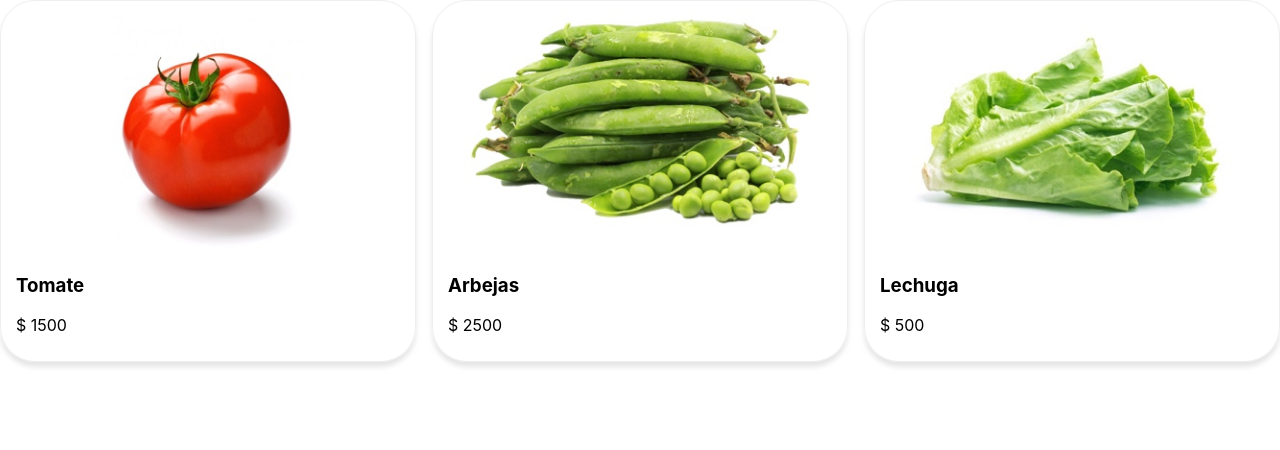
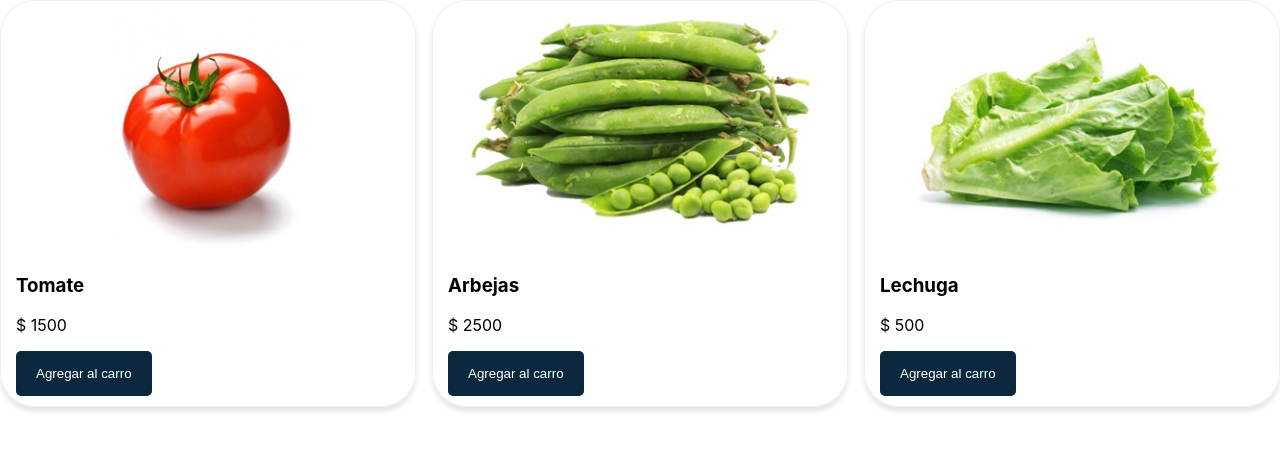
Before and after one commit to hatorob/carroComprasReactLearning, a React (Create React App) app: page / in a window 1280 px wide. Shown: the top 450 px of the page. Built offline with nearby package versions, Linux system fonts and the light colour scheme.

Commit message:
Se agrego el boton para agregar al carro

```diff
--- /dev/null
+++ b/src/components/Button.js
@@ -0,0 +1,26 @@
+import { Component } from "react";
+
+const styles = {
+    button: {
+        backgroundColor: '#0A283E',
+        color: 'white',
+        padding: '15px 20px',
+        border: 'none',
+        borderRadius: '5px',
+        cursor: 'pointer',
+    }
+}
+
+class Button extends Component {
+
+    render() {
+        return (
+            <button style={styles.button}
+                    {...this.props}
+            />
+        )
+    }
+}
+
+
+export default Button
--- a/src/components/Producto.js
+++ b/src/components/Producto.js
@@ -1,4 +1,5 @@
 import { Component  } from "react";
+import Button from './Button';
 
 const styles = {
     producto: {
@@ -17,12 +18,15 @@
 
     render() {
         //console.log(this.props)
-        const { producto } = this.props
+        const { producto, agregarAlCarro } = this.props
         return (
             <div style={styles.producto}>
                 <img style={styles.img} alt={producto.name} src={producto.img} />
                 <h3>{producto.name}</h3>
                 <p>{`$ ${producto.price}`}</p>
+                <Button onClick={ () => agregarAlCarro(producto) }>
+                    Agregar al carro
+                </Button>
             </div>
         )
     }
```
